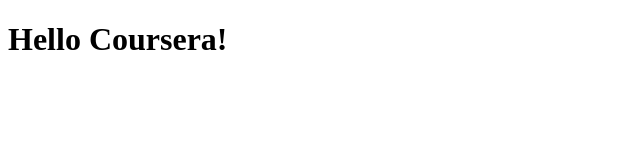
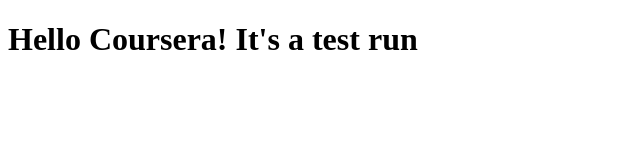
Before and after one commit to thesagarkhanal/coursera-test, a plain HTML site: page site/index.html in a window 1280 px wide. Shown: the whole page, without its empty margins (0-640 px from the left). Drawn offline with Linux system fonts and the light colour scheme.

Commit message:
small addition

```diff
--- a/site/index.html
+++ b/site/index.html
@@ -4,6 +4,6 @@
 	<title>Hello Coursera!</title>
 </head>
 <body>
-<h1>Hello Coursera!</h1>
+<h1>Hello Coursera! It's a test run</h1>
 </body>
 </html>
```
